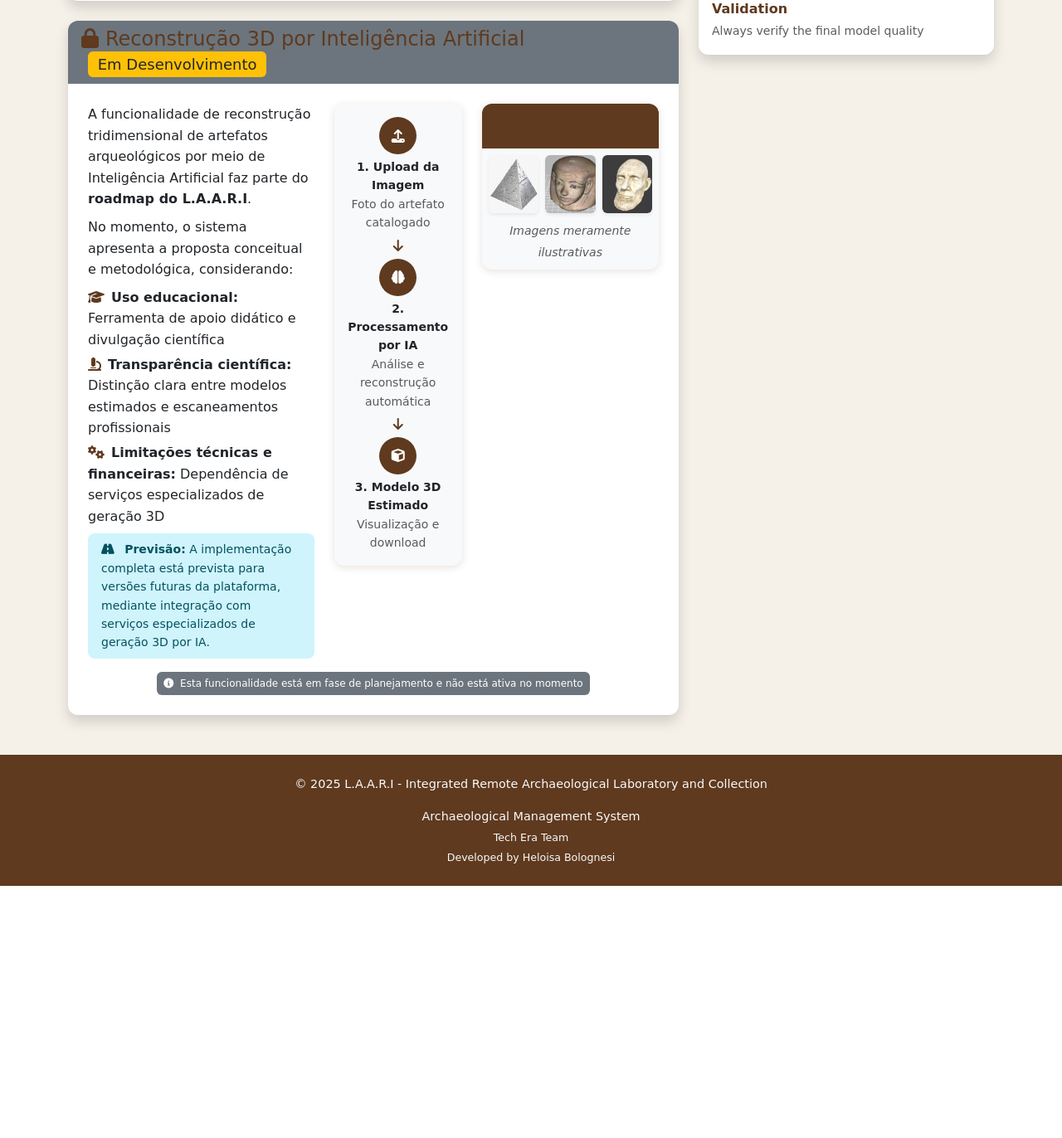
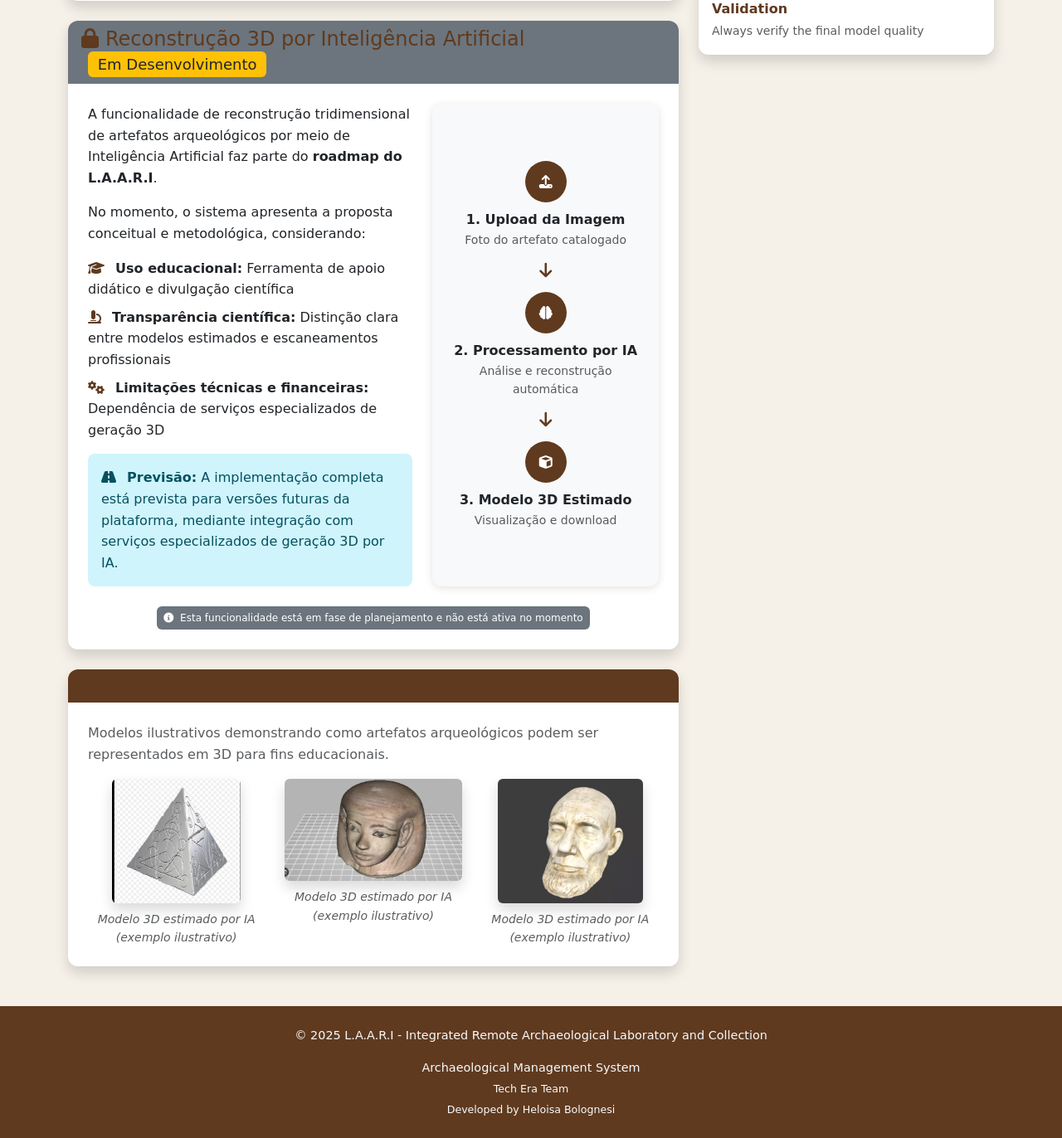
Before and after one commit to heloisabolognesi/teste22, a Flask app: page /scanner_3d in a window 1280 px wide. Shown: the part 833-2205 px from the top of the page at 83% size. Before the commit the page ends 1901 px from the top, so only its background shows below. Run offline with Flask 3, Linux system fonts and the light colour scheme; the visitor is signed in with stand-in values (Sample User, id 1); data that the repository does not hold is empty; some libraries are stand-ins or nearby versions; some web fonts are replaced.

Commit message:
Update 3D scanner page layout and add example reconstructions
Adjust the layout of the main AI reconstruction section to match the reference, and introduce a new, separate card below for illustrative 3D reconstruction examples.

Replit-Commit-Author: Agent
Replit-Commit-Session-Id: 91bfc21d-135f-4f37-bb75-e9b5d890c340
Replit-Commit-Checkpoint-Type: full_checkpoint
Replit-Commit-Event-Id: 42cb8b79-8fa3-442c-90f7-2a78e075645f
Replit-Commit-Screenshot-Url: https://storage.googleapis.com/screenshot-production-us-central1/86f88c59-1b27-4410-98b4-2d7b6d49d99b/91bfc21d-135f-4f37-bb75-e9b5d890c340/Rb8QAoY

```diff
--- a/templates/scanner_3d.html
+++ b/templates/scanner_3d.html
@@ -107,93 +107,111 @@
                 </h4>
             </div>
             <div class="card-body p-4">
-                <div class="row align-items-start">
-                    <div class="col-lg-5">
-                        <p class="mb-2">
+                <div class="row">
+                    <div class="col-md-7">
+                        <p class="mb-3">
                             A funcionalidade de reconstrução tridimensional de artefatos arqueológicos por meio de
                             Inteligência Artificial faz parte do <strong>roadmap do L.A.A.R.I</strong>.
                         </p>
-                        <p class="mb-2">No momento, o sistema apresenta a proposta conceitual e metodológica, considerando:</p>
-                        <ul class="list-unstyled mb-2">
-                            <li class="mb-1"><i class="fas fa-graduation-cap text-archaeological me-2"></i><strong>Uso educacional:</strong> Ferramenta de apoio didático e divulgação científica</li>
-                            <li class="mb-1"><i class="fas fa-microscope text-archaeological me-2"></i><strong>Transparência científica:</strong> Distinção clara entre modelos estimados e escaneamentos profissionais</li>
-                            <li class="mb-1"><i class="fas fa-cogs text-archaeological me-2"></i><strong>Limitações técnicas e financeiras:</strong> Dependência de serviços especializados de geração 3D</li>
+                        <p class="mb-3">No momento, o sistema apresenta a proposta conceitual e metodológica, considerando:</p>
+                        <ul class="list-unstyled mb-3">
+                            <li class="mb-2">
+                                <i class="fas fa-graduation-cap text-archaeological me-2"></i>
+                                <strong>Uso educacional:</strong> Ferramenta de apoio didático e divulgação científica
+                            </li>
+                            <li class="mb-2">
+                                <i class="fas fa-microscope text-archaeological me-2"></i>
+                                <strong>Transparência científica:</strong> Distinção clara entre modelos estimados e escaneamentos profissionais
+                            </li>
+                            <li class="mb-2">
+                                <i class="fas fa-cogs text-archaeological me-2"></i>
+                                <strong>Limitações técnicas e financeiras:</strong> Dependência de serviços especializados de geração 3D
+                            </li>
                         </ul>
-                        <div class="alert alert-info py-2 mb-0 small">
+                        <div class="alert alert-info mb-0">
                             <i class="fas fa-road me-2"></i>
                             <strong>Previsão:</strong> A implementação completa está prevista para versões futuras da plataforma, mediante integração com serviços especializados de geração 3D por IA.
                         </div>
                     </div>
 
-                    <div class="col-lg-3 mt-3 mt-lg-0">
+                    <div class="col-md-5">
                         <div class="card bg-light border-0 h-100">
-                            <div class="card-body d-flex flex-column align-items-center justify-content-center py-3">
-                                <div class="workflow-step text-center mb-2">
-                                    <div class="rounded-circle bg-archaeological text-white d-inline-flex align-items-center justify-content-center mb-1" style="width: 45px; height: 45px;">
+                            <div class="card-body d-flex flex-column align-items-center justify-content-center py-4">
+                                <div class="workflow-step text-center mb-3">
+                                    <div class="rounded-circle bg-archaeological text-white d-inline-flex align-items-center justify-content-center mb-2" style="width: 50px; height: 50px;">
                                         <i class="fas fa-upload"></i>
                                     </div>
-                                    <div class="small fw-bold">1. Upload da Imagem</div>
+                                    <div class="fw-bold">1. Upload da Imagem</div>
                                     <div class="small text-muted">Foto do artefato catalogado</div>
                                 </div>
-                                <i class="fas fa-arrow-down text-archaeological mb-2"></i>
-                                <div class="workflow-step text-center mb-2">
-                                    <div class="rounded-circle bg-archaeological text-white d-inline-flex align-items-center justify-content-center mb-1" style="width: 45px; height: 45px;">
+                                <i class="fas fa-arrow-down text-archaeological fs-5 mb-3"></i>
+                                <div class="workflow-step text-center mb-3">
+                                    <div class="rounded-circle bg-archaeological text-white d-inline-flex align-items-center justify-content-center mb-2" style="width: 50px; height: 50px;">
                                         <i class="fas fa-brain"></i>
                                     </div>
-                                    <div class="small fw-bold">2. Processamento por IA</div>
+                                    <div class="fw-bold">2. Processamento por IA</div>
                                     <div class="small text-muted">Análise e reconstrução automática</div>
                                 </div>
-                                <i class="fas fa-arrow-down text-archaeological mb-2"></i>
+                                <i class="fas fa-arrow-down text-archaeological fs-5 mb-3"></i>
                                 <div class="workflow-step text-center">
-                                    <div class="rounded-circle bg-archaeological text-white d-inline-flex align-items-center justify-content-center mb-1" style="width: 45px; height: 45px;">
+                                    <div class="rounded-circle bg-archaeological text-white d-inline-flex align-items-center justify-content-center mb-2" style="width: 50px; height: 50px;">
                                         <i class="fas fa-cube"></i>
                                     </div>
-                                    <div class="small fw-bold">3. Modelo 3D Estimado</div>
+                                    <div class="fw-bold">3. Modelo 3D Estimado</div>
                                     <div class="small text-muted">Visualização e download</div>
-                                </div>
-                            </div>
-                        </div>
-                    </div>
-
-                    <div class="col-lg-4 mt-3 mt-lg-0">
-                        <div class="card bg-light border-0 h-100">
-                            <div class="card-header bg-archaeological text-white py-2">
-                                <h6 class="mb-0 text-center"><i class="fas fa-images me-2"></i>Exemplos Ilustrativos</h6>
-                            </div>
-                            <div class="card-body p-2">
-                                <div class="row g-2">
-                                    <div class="col-4">
-                                        <img src="{{ url_for('static', filename='images/3d_examples/3d_example_1.png') }}"
-                                             class="img-fluid rounded shadow-sm w-100"
-                                             alt="Exemplo: Artefato geométrico"
-                                             style="height: 70px; object-fit: cover;">
-                                    </div>
-                                    <div class="col-4">
-                                        <img src="{{ url_for('static', filename='images/3d_examples/3d_example_2.png') }}"
-                                             class="img-fluid rounded shadow-sm w-100"
-                                             alt="Exemplo: Escultura arqueológica"
-                                             style="height: 70px; object-fit: cover;">
-                                    </div>
-                                    <div class="col-4">
-                                        <img src="{{ url_for('static', filename='images/3d_examples/3d_example_3.png') }}"
-                                             class="img-fluid rounded shadow-sm w-100"
-                                             alt="Exemplo: Modelo 3D detalhado"
-                                             style="height: 70px; object-fit: cover;">
-                                    </div>
-                                </div>
-                                <div class="text-center mt-2">
-                                    <small class="text-muted"><em>Imagens meramente ilustrativas</em></small>
                                 </div>
                             </div>
                         </div>
                     </div>
                 </div>
 
-                <div class="text-center mt-3">
+                <div class="text-center mt-4">
                     <span class="badge bg-secondary p-2">
                         <i class="fas fa-info-circle me-1"></i>
                         Esta funcionalidade está em fase de planejamento e não está ativa no momento
                     </span>
+                </div>
+            </div>
+        </div>
+
+        <div class="card border-0 shadow mt-4">
+            <div class="card-header bg-archaeological text-white">
+                <h5 class="mb-0">
+                    <i class="fas fa-images me-2"></i>Exemplos de Reconstrução 3D (Referência Visual)
+                </h5>
+            </div>
+            <div class="card-body p-4">
+                <p class="text-muted mb-3">
+                    Modelos ilustrativos demonstrando como artefatos arqueológicos podem ser representados em 3D para fins educacionais.
+                </p>
+                <div class="row justify-content-center g-4">
+                    <div class="col-md-4 col-sm-6">
+                        <div class="text-center">
+                            <img src="{{ url_for('static', filename='images/3d_examples/3d_example_1.png') }}"
+                                 class="img-fluid rounded shadow"
+                                 alt="Modelo 3D estimado por IA (exemplo ilustrativo)"
+                                 style="max-height: 150px; object-fit: contain; background-color: #f8f9fa;">
+                            <div class="small text-muted mt-2"><em>Modelo 3D estimado por IA (exemplo ilustrativo)</em></div>
+                        </div>
+                    </div>
+                    <div class="col-md-4 col-sm-6">
+                        <div class="text-center">
+                            <img src="{{ url_for('static', filename='images/3d_examples/3d_example_2.png') }}"
+                                 class="img-fluid rounded shadow"
+                                 alt="Modelo 3D estimado por IA (exemplo ilustrativo)"
+                                 style="max-height: 150px; object-fit: contain; background-color: #f8f9fa;">
+                            <div class="small text-muted mt-2"><em>Modelo 3D estimado por IA (exemplo ilustrativo)</em></div>
+                        </div>
+                    </div>
+                    <div class="col-md-4 col-sm-6">
+                        <div class="text-center">
+                            <img src="{{ url_for('static', filename='images/3d_examples/3d_example_3.png') }}"
+                                 class="img-fluid rounded shadow"
+                                 alt="Modelo 3D estimado por IA (exemplo ilustrativo)"
+                                 style="max-height: 150px; object-fit: contain; background-color: #f8f9fa;">
+                            <div class="small text-muted mt-2"><em>Modelo 3D estimado por IA (exemplo ilustrativo)</em></div>
+                        </div>
+                    </div>
                 </div>
             </div>
         </div>
```
Also changed, not shown: attached_assets/Captura_de_tela_2025-12-26_115723_1767363403782.png (added).
